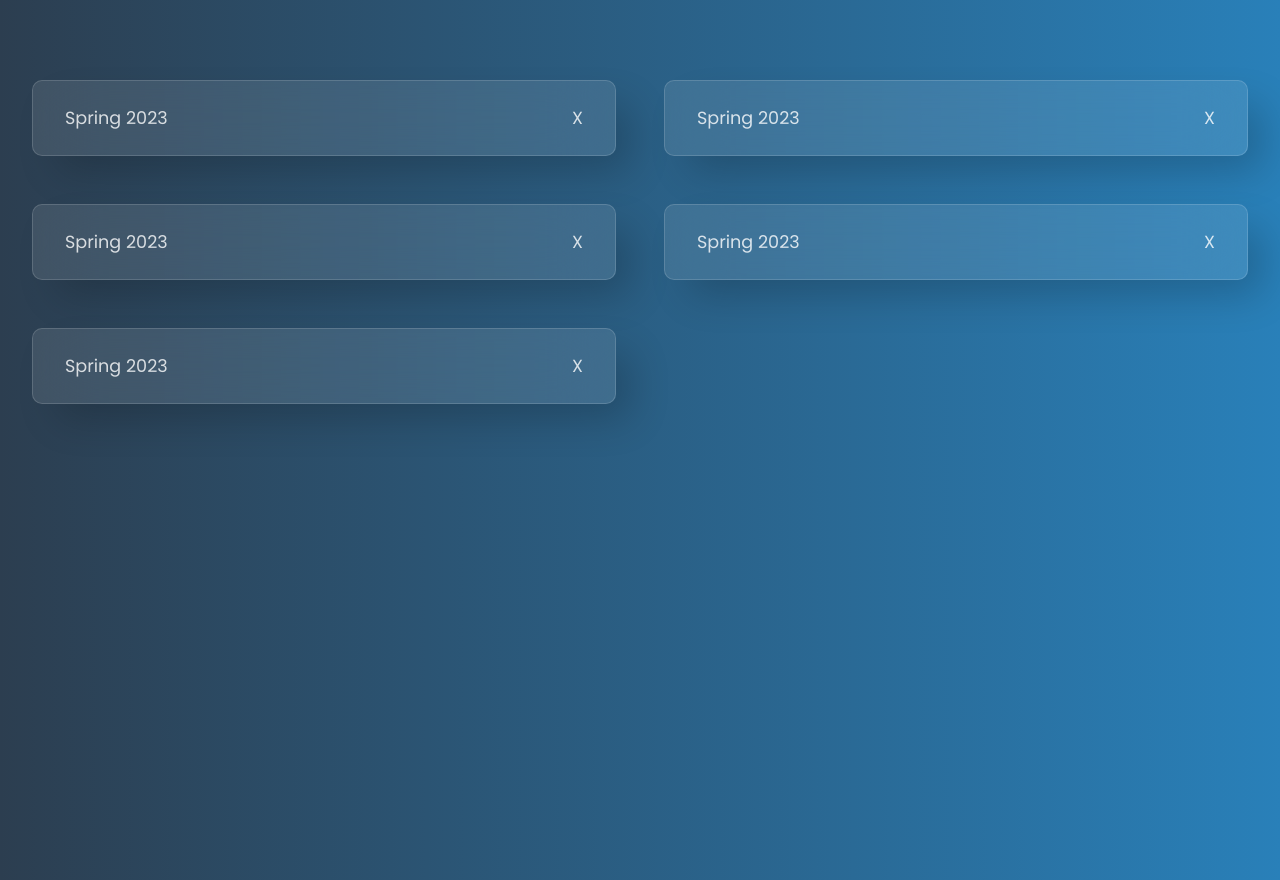
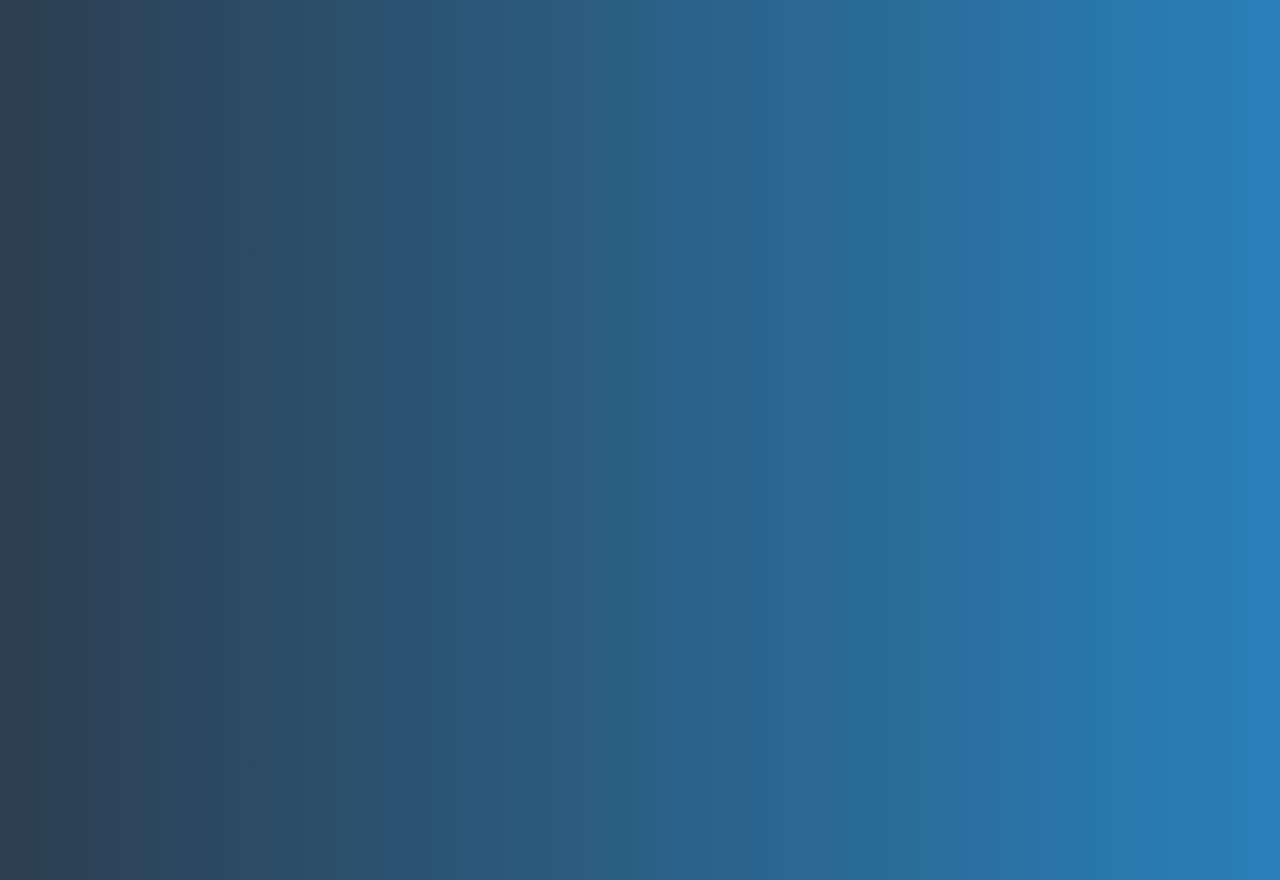
Before and after one commit to mreid21/mockup-v3, a React (Create React App) app: page / in a window 1280 px wide. Built offline with nearby package versions, Linux system fonts and the light colour scheme.

Commit message:
node-v17 branch init

```diff
--- a/package.json
+++ b/package.json
@@ -3,10 +3,9 @@
   "version": "0.1.0",
   "private": true,
   "dependencies": {
-    "@testing-library/jest-dom": "^5.11.4",
     "@testing-library/react": "^11.1.0",
     "@testing-library/user-event": "^12.1.10",
-    "node-sass": "^4.14.1",
+    "node-sass": "^6.0.1",
     "react": "^17.0.2",
     "react-dom": "^17.0.2",
     "react-scripts": "4.0.3"
--- a/src/App.js
+++ b/src/App.js
@@ -22,37 +22,11 @@ function App() {
   courseGraph.display()
 
   //TODO: fix this to do something right for once
-  const test = () => {
-    const courses = Array.from(courseMap.values())
-    let all = []
-
-    for(let i = 0; i < 5; i++){
-
-      let semester = []
-
-      for(let j = 0; j < 5; j++){
-        courses.forEach(course => {
-          if(!coursesTaken.find(c => c.courseId === course.courseId)){
-            const update = [...coursesTaken, course]
-            setTaken(update)
-            semester.push(course)
-          }
-        })
-      }
-      all.push(semester)
-    }
-
-    return all
-  }
-
-  const semesters = test()
-
-  const mapped = semesters.map((entry) => <Semester key={Math.floor(Math.random())} courses={entry}/>)
 
   return (
     <main className="container">
       <div className="course-container">
-        {mapped}
+
       </div>
     </main>
   );
```
Also changed, not shown: 2 other files (tests, documents, lock files or other folders).
